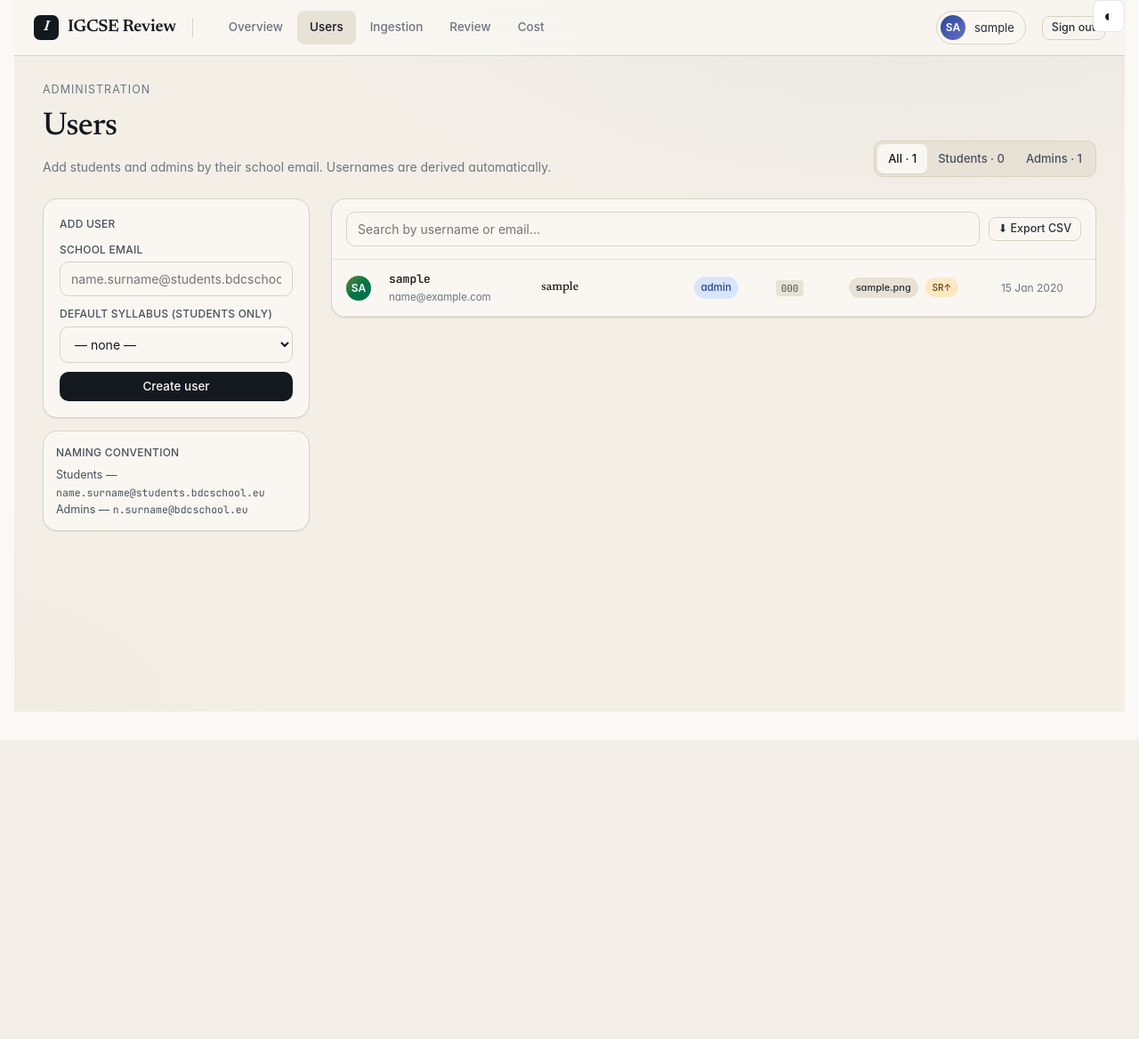
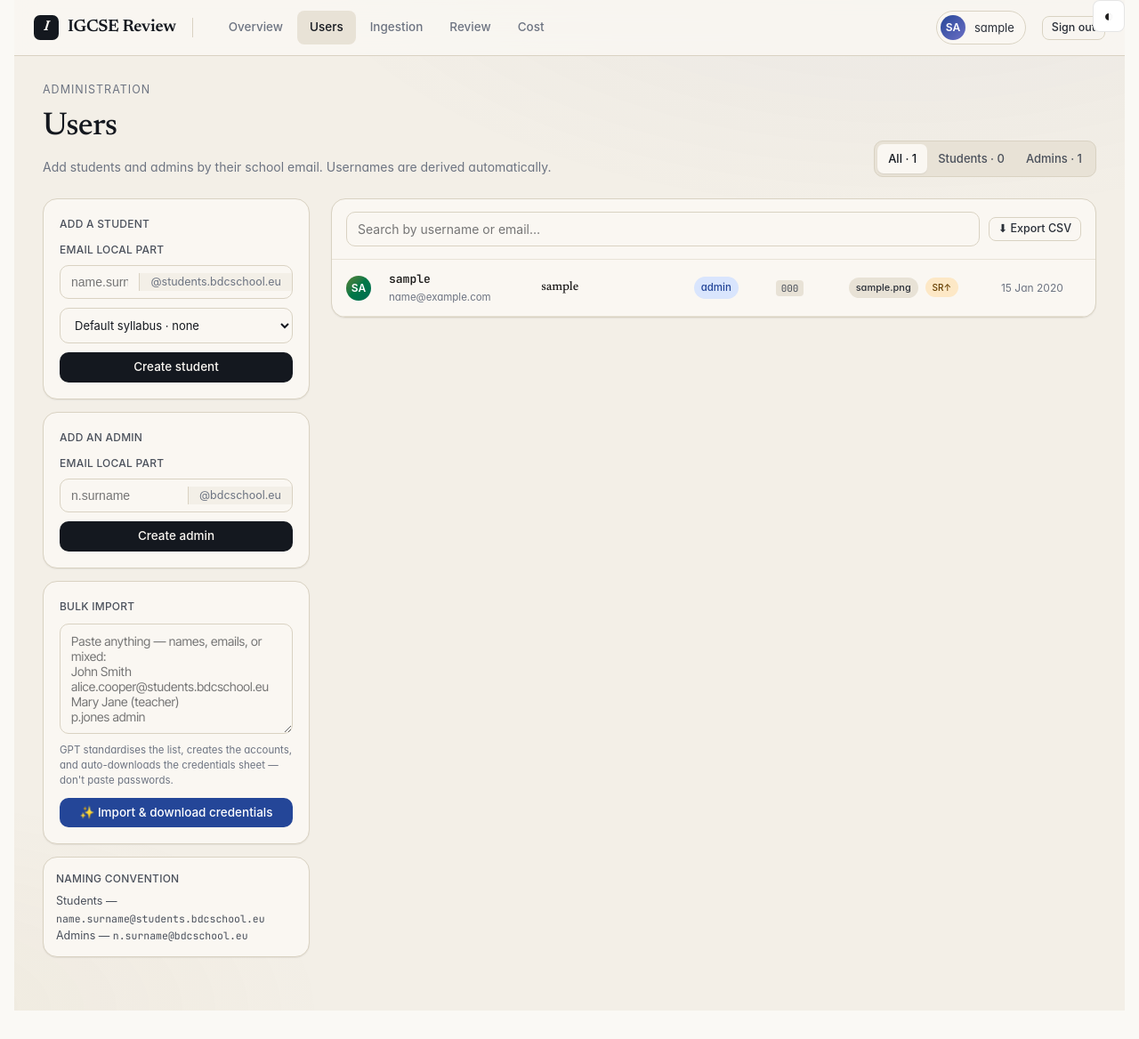
Before and after one commit to Cyberfilo/Smart-igcse-platform, a Flask app: page /admin/users in a window 1280 px wide. Shown: the whole page at 89% size. Before the commit the page ends 832 px from the top, so only its background shows below. Run offline with Flask 3, Linux system fonts and the light colour scheme; a user stored in the database is signed in; tables that the repository leaves empty hold one stand-in row (values such as "Sample post"); parts of the project's set-up code (start-up, migrations or seed data) failed here and were passed over; some libraries are stand-ins or nearby versions.

Commit message:
feat(admin): separate student/admin add forms + GPT-backed bulk paste import
Split the single "Add user" form into two role-specific forms, each with the
domain suffix pre-rendered as a read-only pill — admins never have to think
about which domain to type. Input pattern-validated client-side, sanitised
(lowercase, strip '@' suffix if pasted).

- /admin/users POST now accepts role + local_part (domain inferred).
  _create_user_from_parts helper shared by the individual-add and bulk-import
  paths — single source of truth for username + email construction and
  duplicate-detection.

- NEW /admin/users/bulk_import route: admin pastes free-form text (names,
  emails, CSV-ish, anything), GPT-5.4 normalises to {first, last, role} JSON.
  Server builds usernames per role rules (name.surname / n.surname), creates
  each user with a fresh 16-char token_urlsafe password, and returns a
  styled printable HTML credentials sheet as a download:
    Content-Disposition: attachment; filename=igcse-credentials-YYYY-MM-DD.html

  The credentials sheet template (admin/credentials_sheet.html) is
  self-contained (inline CSS, no external fonts), one card per user with
  role / display name / email / username / password. Amber "Confidential"
  badge + notice. Print-friendly (@media print rules). Skipped entries
  listed at the bottom when the parser rejects a row.

  GPT prompt is defensive: lowercases + strips punctuation/accents, maps
  'teacher'→'admin', infers role from existing @students.bdcschool.eu /
  @bdcschool.eu emails, drops nonsense lines silently. Hard caps the payload
  at 8000 chars so a wild paste doesn't balloon the call.

- users.html: left sidebar gets three stacked cards — student form, admin
  form, bulk paste box. Both input boxes render as a seamless group with
  the domain suffix visible at the right so the admin sees exactly what
  they're creating. The old single form + credential card + naming-
  convention helper are replaced; just-created card still appears under
  the forms after individual creates.

- Bulk-import form action posts to the new endpoint and triggers the HTML
  download (browser-native file save). The admin doesn't see the page
  transition — the HTML arrives as a file and the tab stays on /admin/users
  thanks to Content-Disposition.

Tests updated for the new role+local_part form signature. 43/43 green.

Co-Authored-By: Claude Opus 4.7 (1M context) <noreply@anthropic.com>

```diff
--- a/routes/admin.py
+++ b/routes/admin.py
@@ -69,55 +69,73 @@ def dashboard():
 # --- User management ---
 
 
+def _local_part_re_for(role: str) -> "re.Pattern":
+    # student local part: name.surname (both 2+ letters). admin: n.surname
+    # (single-letter first initial + dotted surname).
+    return re.compile(r"^[a-z]+\.[a-z]+$") if role == "student" \
+        else re.compile(r"^[a-z]\.[a-z]+$")
+
+
+def _create_user_from_parts(
+    role: str, local_part: str, syllabus_code: str | None = None
+) -> tuple[User | None, str | None]:
+    """Creates a User given a role + email local-part. Returns (user, error)."""
+    local_part = (local_part or "").strip().lower().lstrip("@")
+    if role not in ("student", "admin"):
+        return None, f"Invalid role: {role}"
+    if not _local_part_re_for(role).match(local_part):
+        fmt = "name.surname" if role == "student" else "n.surname"
+        return None, f"Local part must be {fmt}"
+    domain = STUDENT_DOMAIN if role == "student" else ADMIN_DOMAIN
+    email = f"{local_part}@{domain}"
+    if User.query.filter_by(email=email).first():
+        return None, f"User {email} already exists"
+    if User.query.filter_by(username=local_part).first():
+        return None, f"Username {local_part} already taken"
+
+    syll = None
+    if role == "student" and syllabus_code:
+        syll = Syllabus.query.filter_by(code=syllabus_code).first()
+
+    password = secrets.token_urlsafe(12)
+    user = User(
+        email=email,
+        username=local_part,
+        password_hash=hash_password(password),
+        generated_password=password,
+        role=role,
+        syllabus_id=syll.id if syll else None,
+    )
+    db.session.add(user)
+    return user, None
+
+
 @admin_bp.route("/users", methods=["GET", "POST"])
 @login_required
 @admin_required
 def users():
-    """Add-user flow parses the school email → (role, username). We also
-    persist the generated password (in generated_password) so the admin
-    can re-export it later. The password_hash column is still the auth
-    source-of-truth — plaintext is ONLY kept for the credential sheet."""
+    """Individual add-user flow. Accepts local_part + role (domain inferred
+    from role). Separate flows for student and admin; the UI pre-fills each
+    form's suffix to avoid confusion."""
     just_created: dict | None = None
 
     if request.method == "POST":
-        email_raw = (request.form.get("email") or "").strip()
+        local_part = (request.form.get("local_part") or "").strip()
+        role = (request.form.get("role") or "").strip().lower()
         default_syllabus = (request.form.get("syllabus_code") or "").strip() or None
 
-        parsed = _parse_school_email(email_raw)
-        if parsed is None:
-            flash(
-                f"Email must be either name.surname@{STUDENT_DOMAIN} (student) "
-                f"or n.surname@{ADMIN_DOMAIN} (admin).",
-                "error",
-            )
-        elif User.query.filter_by(email=email_raw.lower()).first():
-            flash(f"User {email_raw} already exists.", "error")
+        user, err = _create_user_from_parts(role, local_part, default_syllabus)
+        if err:
+            flash(err, "error")
         else:
-            role, username = parsed
-            if User.query.filter_by(username=username).first():
-                flash(f"Username {username} already taken.", "error")
-            else:
-                syll = None
-                if default_syllabus:
-                    syll = Syllabus.query.filter_by(code=default_syllabus).first()
-                password = secrets.token_urlsafe(12)
-                user = User(
-                    email=email_raw.lower(),
-                    username=username,
-                    password_hash=hash_password(password),
-                    generated_password=password,
-                    role=role,
-                    syllabus_id=syll.id if (syll and role == "student") else None,
-                )
-                db.session.add(user)
-                db.session.commit()
-                just_created = {
-                    "email": user.email,
-                    "username": user.username,
-                    "password": password,
-                    "role": role,
-                    "display_name": user.display_name,
-                }
+            db.session.commit()
+            just_created = {
+                "email": user.email,
+                "username": user.username,
+                "password": user.generated_password,
+                "role": user.role,
+                "display_name": user.display_name,
+            }
 
     role_filter = (request.args.get("role") or "all").lower()
     q_search = (request.args.get("q") or "").strip().lower()
@@ -149,6 +167,122 @@ def users():
         counts=counts,
         student_domain=STUDENT_DOMAIN,
         admin_domain=ADMIN_DOMAIN,
+    )
+
+
+def _parse_bulk_paste_with_gpt(pasted: str) -> list[dict]:
+    """Send the pasted text to GPT-5.4, get back a normalised list of
+    {first, last, role} entries. Never blocks the request on a failure —
+    on error returns [] and the caller flashes an error."""
+    import json
+    from openai import OpenAI
+
+    model = os.environ.get("OPENAI_MODEL", "gpt-5.4")
+    system = (
+        "You normalise a pasted list of people into structured JSON for an "
+        "IGCSE school account-creation flow.\n\n"
+        "INPUT: free-form text — one person per line (usually), but could be "
+        "comma-separated, tab-separated, pre-formatted emails, or a mix. "
+        "Each entry may include a first name, surname, and optionally a role "
+        "hint ('admin', 'teacher', 'student', 'pupil').\n\n"
+        "OUTPUT: strict JSON, no prose, no markdown:\n"
+        '{"users": [{"first": "john", "last": "smith", "role": "student"}, ...]}\n\n'
+        "RULES:\n"
+        "- first/last are lowercase ASCII, stripped of punctuation and accents.\n"
+        "- role is 'student' (default) or 'admin'. Treat 'teacher' as admin.\n"
+        "  If the line is already an @students.bdcschool.eu email → student. "
+        "If @bdcschool.eu → admin.\n"
+        "- If a line has only one word, treat it as the first name and use "
+        "surname='unknown' (caller will flag it).\n"
+        "- If a line is an email, split on '@' and the '.' in the local part.\n"
+        "- Drop blank / nonsense lines silently.\n"
+    )
+
+    try:
+        client = OpenAI()
+        resp = client.chat.completions.create(
+            model=model,
+            messages=[
+                {"role": "system", "content": system},
+                {"role": "user", "content": pasted[:8000]},  # hard cap to protect the call
+            ],
+            response_format={"type": "json_object"},
+        )
+        data = json.loads(resp.choices[0].message.content or "{}")
+        users = data.get("users", [])
+        # Defensive filter.
+        out: list[dict] = []
+        for u in users:
+            first = (u.get("first") or "").strip().lower()
+            last = (u.get("last") or "").strip().lower()
+            role = (u.get("role") or "student").strip().lower()
+            if role == "teacher":
+                role = "admin"
+            if first and last and role in ("student", "admin"):
+                out.append({"first": first, "last": last, "role": role})
+        return out
+    except Exception:
+        return []
+
+
+@admin_bp.route("/users/bulk_import", methods=["POST"])
+@login_required
+@admin_required
+def users_bulk_import():
+    """Paste-and-go flow. GPT-5.4 parses free-form text into structured
+    {first, last, role} rows; we build username + email per role conventions,
+    create the users, and return a pretty printable HTML credential sheet
+    as a download."""
+    pasted = (request.form.get("pasted_list") or "").strip()
+    if not pasted:
+        flash("Paste a list first.", "error")
+        return redirect(url_for("admin.users"))
+
+    parsed = _parse_bulk_paste_with_gpt(pasted)
+    if not parsed:
+        flash("Couldn't parse the pasted text. Try one person per line.", "error")
+        return redirect(url_for("admin.users"))
+
+    created: list[dict] = []
+    skipped: list[str] = []
+    for entry in parsed:
+        first, last, role = entry["first"], entry["last"], entry["role"]
+        if last == "unknown":
+            skipped.append(f"{first} (missing surname)")
+            continue
+        if role == "admin":
+            local_part = f"{first[:1]}.{last}"
+        else:
+            local_part = f"{first}.{last}"
+        user, err = _create_user_from_parts(role, local_part)
+        if err:
+            skipped.append(f"{first}.{last} — {err}")
+            continue
+        created.append({
+            "display_name": user.display_name,
+            "username": user.username,
+            "email": user.email,
+            "password": user.generated_password,
+            "role": user.role,
+        })
+    db.session.commit()
+
+    if not created:
+        flash(f"No users created. Issues: {'; '.join(skipped[:5])}", "error")
+        return redirect(url_for("admin.users"))
+
+    from datetime import date
+    html = render_template(
+        "admin/credentials_sheet.html",
+        users=created,
+        skipped=skipped,
+        generated_on=date.today().strftime("%d %b %Y"),
+    )
+    filename = f"igcse-credentials-{date.today().isoformat()}.html"
+    return Response(
+        html,
+        mimetype="text/html",
+        headers={"Content-Disposition": f"attachment; filename={filename}"},
     )
 
 
--- a/templates/admin/users.html
+++ b/templates/admin/users.html
@@ -24,38 +24,53 @@
     {# ── Left sidebar: add form + convention helper + just-created card ── #}
     <div class="ds-col" style="gap:14px;">
       <div class="ds-card" style="padding:18px;">
-        <div class="ds-label" style="margin-bottom:10px;">Add user</div>
-        <form method="post" id="add-form" class="ds-col" style="gap:10px;">
-          <div>
-            <label class="ds-label" for="email-input" style="margin-bottom:4px;">School email</label>
-            <input id="email-input" name="email" type="email" class="ds-input"
-                   placeholder="name.surname@{{ student_domain }}" required autocomplete="off">
+        <div class="ds-label" style="margin-bottom:10px;">Add a student</div>
+        <form method="post" class="ds-col" style="gap:10px;">
+          <input type="hidden" name="role" value="student">
+          <label class="ds-label" style="margin-bottom:-2px;">Email local part</label>
+          <div style="display:flex; align-items:stretch; border:1px solid var(--paper-3); border-radius:var(--r); overflow:hidden; background:var(--paper-0);">
+            <input name="local_part" type="text" pattern="[a-z]+\.[a-z]+"
+                   placeholder="name.surname" required autocomplete="off"
+                   style="border:0; background:transparent; padding:10px 12px; font-size:14px; outline:none; flex:1; min-width:0; color:var(--ink-0);">
+            <span style="padding:0 12px; align-self:center; color:var(--ink-3); font-size:12.5px; white-space:nowrap; border-left:1px solid var(--paper-3); background:var(--paper-1);">@{{ student_domain }}</span>
           </div>
+          <select name="syllabus_code" class="ds-select" style="font-size:13px;">
+            <option value="">Default syllabus · none</option>
+            {% for s in syllabi %}
+              <option value="{{ s.code }}">{{ s.code }} · {{ s.name | replace('Cambridge IGCSE ', '') }}</option>
+            {% endfor %}
+          </select>
+          <button type="submit" class="ds-btn ds-btn-primary" style="justify-content:center;">Create student</button>
+        </form>
+      </div>
 
-          <div id="preview" class="ds-card" style="padding:12px; background:var(--paper-1); border-style:dashed; display:none;">
-            <div class="ds-label" style="margin-bottom:8px;">Will be created as</div>
-            <div class="ds-col" style="gap:6px; font-size:13px;">
-              <div><span style="color:var(--ink-3);">Username:</span>
-                <span class="mono" id="pv-username" style="font-weight:600;">—</span></div>
-              <div><span style="color:var(--ink-3);">Display:</span>
-                <span class="serif" id="pv-display" style="font-weight:500;">—</span></div>
-              <div><span style="color:var(--ink-3);">Role:</span>
-                <span id="pv-role" style="font-weight:500;">—</span></div>
-            </div>
+      <div class="ds-card" style="padding:18px;">
+        <div class="ds-label" style="margin-bottom:10px;">Add an admin</div>
+        <form method="post" class="ds-col" style="gap:10px;">
+          <input type="hidden" name="role" value="admin">
+          <label class="ds-label" style="margin-bottom:-2px;">Email local part</label>
+          <div style="display:flex; align-items:stretch; border:1px solid var(--paper-3); border-radius:var(--r); overflow:hidden; background:var(--paper-0);">
+            <input name="local_part" type="text" pattern="[a-z]\.[a-z]+"
+                   placeholder="n.surname" required autocomplete="off"
+                   style="border:0; background:transparent; padding:10px 12px; font-size:14px; outline:none; flex:1; min-width:0; color:var(--ink-0);">
+            <span style="padding:0 12px; align-self:center; color:var(--ink-3); font-size:12.5px; white-space:nowrap; border-left:1px solid var(--paper-3); background:var(--paper-1);">@{{ admin_domain }}</span>
           </div>
-          <div id="preview-bad" style="display:none; font-size:12px; color:var(--err);"></div>
+          <button type="submit" class="ds-btn ds-btn-primary" style="justify-content:center;">Create admin</button>
+        </form>
+      </div>
 
-          <div>
-            <label class="ds-label" for="syll-input" style="margin-bottom:4px;">Default syllabus (students only)</label>
-            <select id="syll-input" name="syllabus_code" class="ds-select">
-              <option value="">— none —</option>
-              {% for s in syllabi %}
-                <option value="{{ s.code }}">{{ s.code }} · {{ s.name | replace('Cambridge IGCSE ', '') }}</option>
-              {% endfor %}
-            </select>
+      <div class="ds-card" style="padding:18px;">
+        <div class="ds-label" style="margin-bottom:10px;">Bulk import</div>
+        <form method="post" action="{{ url_for('admin.users_bulk_import') }}" class="ds-col" style="gap:10px;">
+          <textarea name="pasted_list" class="ds-textarea" rows="6"
+            placeholder="Paste anything — names, emails, or mixed:&#10;John Smith&#10;alice.cooper@students.bdcschool.eu&#10;Mary Jane (teacher)&#10;p.jones admin" required></textarea>
+          <div style="font-size:11.5px; color:var(--ink-3); line-height:1.5;">
+            GPT standardises the list, creates the accounts, and
+            auto-downloads the credentials sheet — don't paste passwords.
           </div>
-
-          <button type="submit" class="ds-btn ds-btn-primary" style="justify-content:center;">Create user</button>
+          <button type="submit" class="ds-btn ds-btn-accent" style="justify-content:center;">
+            ✨ Import &amp; download credentials
+          </button>
         </form>
       </div>
 
@@ -155,45 +170,15 @@
 
 <script>
 (function(){
-  const email = document.getElementById('email-input');
-  const pv = document.getElementById('preview');
-  const bad = document.getElementById('preview-bad');
-  const vUsername = document.getElementById('pv-username');
-  const vDisplay = document.getElementById('pv-display');
-  const vRole = document.getElementById('pv-role');
-
-  const STUDENT_DOM = "{{ student_domain }}";
-  const ADMIN_DOM = "{{ admin_domain }}";
-
-  function parse(e) {
-    const lower = (e || "").trim().toLowerCase();
-    const stu = lower.match(/^([a-z]+\.[a-z]+)@(.+)$/);
-    if (stu && stu[2] === STUDENT_DOM) return ["student", stu[1]];
-    const adm = lower.match(/^([a-z]\.[a-z]+)@(.+)$/);
-    if (adm && adm[2] === ADMIN_DOM) return ["admin", adm[1]];
-    return null;
-  }
-  function titleCase(un) {
-    return un.split('.').map(p => p ? p[0].toUpperCase() + p.slice(1) : '').join(' ');
-  }
-
-  function update() {
-    const v = email.value;
-    if (!v) { pv.style.display = 'none'; bad.style.display = 'none'; return; }
-    const p = parse(v);
-    if (!p) {
-      pv.style.display = 'none';
-      bad.style.display = 'block';
-      bad.textContent = `Email must end with @${STUDENT_DOM} (student) or @${ADMIN_DOM} (admin).`;
-      return;
-    }
-    bad.style.display = 'none';
-    pv.style.display = 'block';
-    vUsername.textContent = p[1];
-    vDisplay.textContent = titleCase(p[1]);
-    vRole.textContent = p[0];
-  }
-  if (email) email.addEventListener('input', update);
+  // Normalise the two individual-add inputs: lowercase, strip whitespace,
+  // drop any pasted '@' suffix. Keeps the form from rejecting a user who
+  // pastes a full email by habit.
+  document.querySelectorAll('input[name="local_part"]').forEach(el => {
+    el.addEventListener('input', () => {
+      const v = el.value.toLowerCase().replace(/\s+/g, '').split('@')[0];
+      if (v !== el.value) el.value = v;
+    });
+  });
 
   const copyBtn = document.getElementById('copy-creds');
   const pwEl = document.getElementById('jc-pw');
```
Also changed, not shown: content/notes/0580/01_types-of-number.html (+15 -15 lines), content/notes/0580/02_sets.html (+10 -10 lines), content/notes/0580/03_powers-roots-surds.html (+8 -8 lines), content/notes/0580/04_fractions-decimals-percentages.html (+8 -8 lines), content/notes/0580/05_ordering.html (+6 -6 lines), content/notes/0580/06_four-operations.html (+5 -5 lines), content/notes/0580/07_indices.html (+8 -8 lines), content/notes/0580/08_standard-form.html (+6 -6 lines), content/notes/0580/09_estimation.html (+4 -4 lines), content/notes/0580/10_limits-of-accuracy.html (+8 -8 lines), content/notes/0580/11_ratio-proportion.html (+8 -8 lines), content/notes/0580/12_rates.html (+7 -7 lines), content/notes/0580/13_percentages-compound-interest.html (+9 -9 lines), templates/admin/credentials_sheet.html (added, +97 -0 lines), 1 more files.
